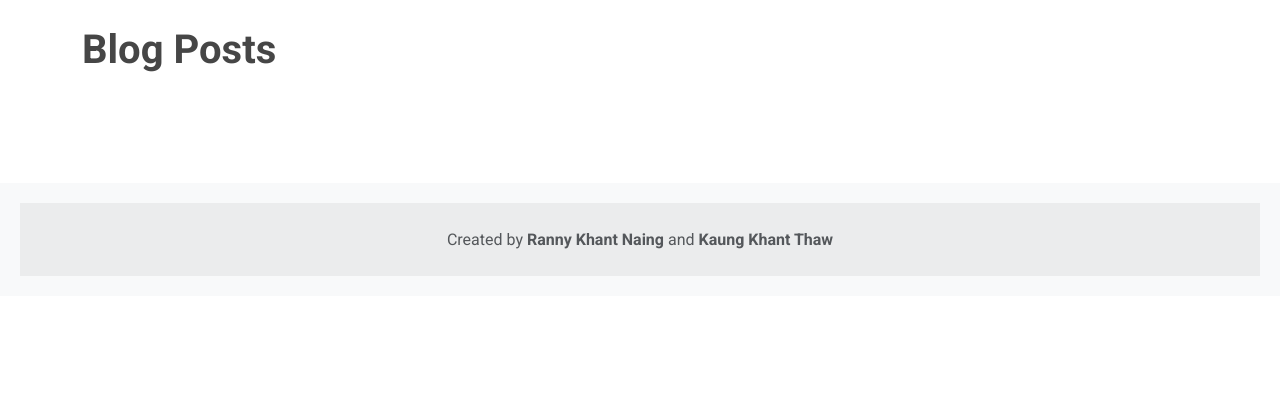
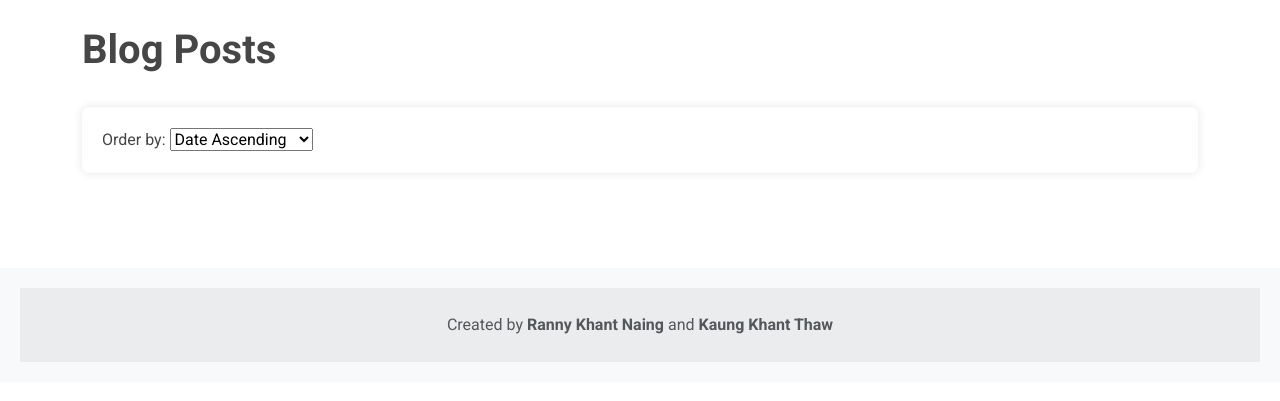
Before and after one commit to RannyNaing/Flasker, a Flask app: page /posts in a window 1280 px wide. Shown: the part 124-525 px from the top of the page. Run offline with Flask 3, Linux system fonts and the light colour scheme; some libraries are stand-ins or nearby versions.

Commit message:
added order filter by date in posts

```diff
--- a/blog_posts.py
+++ b/blog_posts.py
@@ -11,9 +11,12 @@ blog_posts = Blueprint('blog_posts', __name__)
 # Blog Posts Pge
 @blog_posts.route('/posts')
 def posts():
-	# Grab all the posts from database
-	posts = Posts.query.order_by(Posts.date_posted)
-	return render_template("posts.html", posts = posts)
+	order = request.args.get('order', 'asc')
+	if order == 'desc':
+		posts = Posts.query.order_by(Posts.date_posted.desc())
+	else:
+		posts = Posts.query.order_by(Posts.date_posted.asc())
+	return render_template("posts.html", posts=posts, order=order)
 
 # Individual Blog Post
 @blog_posts.route('/posts/<int:id>')
--- a/templates/posts.html
+++ b/templates/posts.html
@@ -10,6 +10,16 @@
 
 <h1> Blog Posts </h1>
 <br>
+<form action="{{ url_for('blog_posts.posts') }}" method="get">
+    <label for="order">Order by:</label>
+    <select name="order" id="order" onchange="this.form.submit()">
+        <option value="asc" {% if order == 'asc' %}selected{% endif %}>Date Ascending</option>
+        <option value="desc" {% if order == 'desc' %}selected{% endif %}>Date Descending</option>
+    </select>
+</form>
+
+<!-- Your posts display logic here -->
+
 <br>
 
 {% for post in posts %}
```
